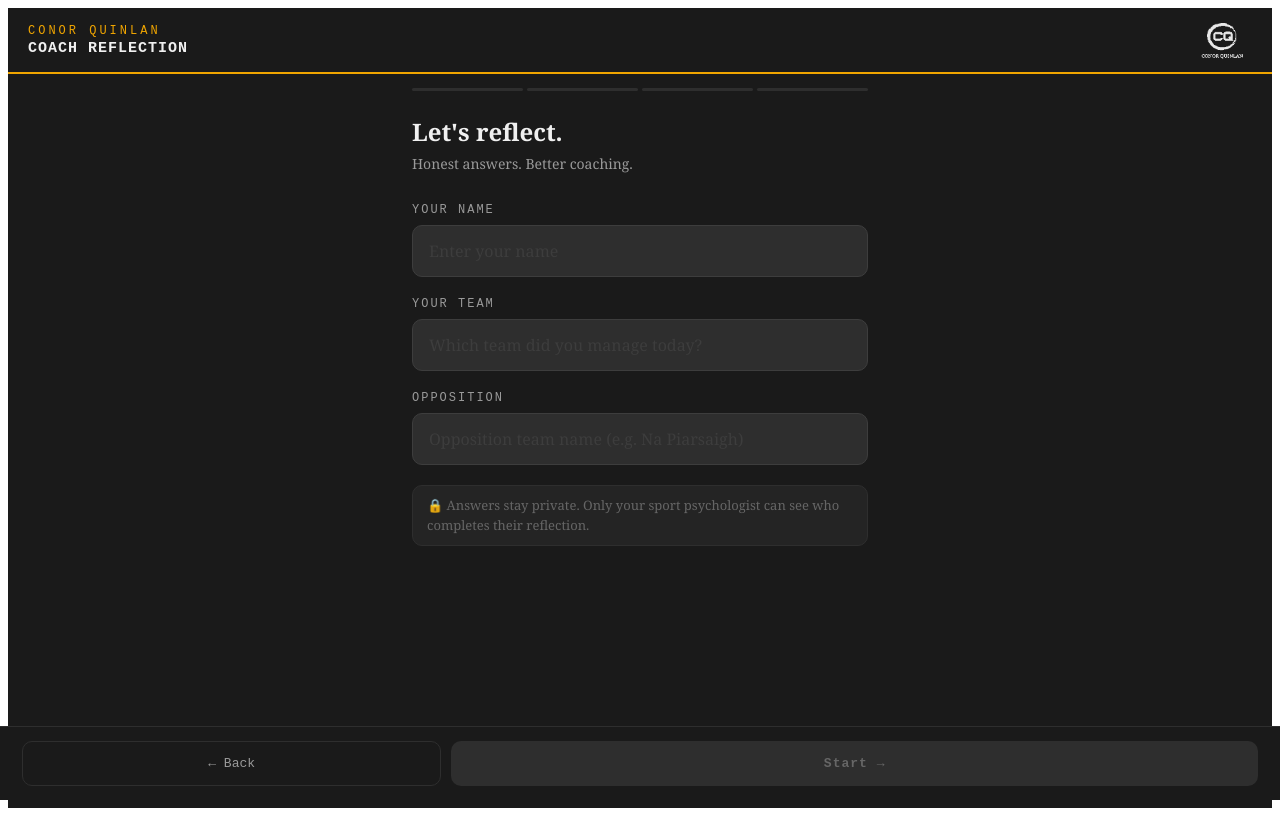
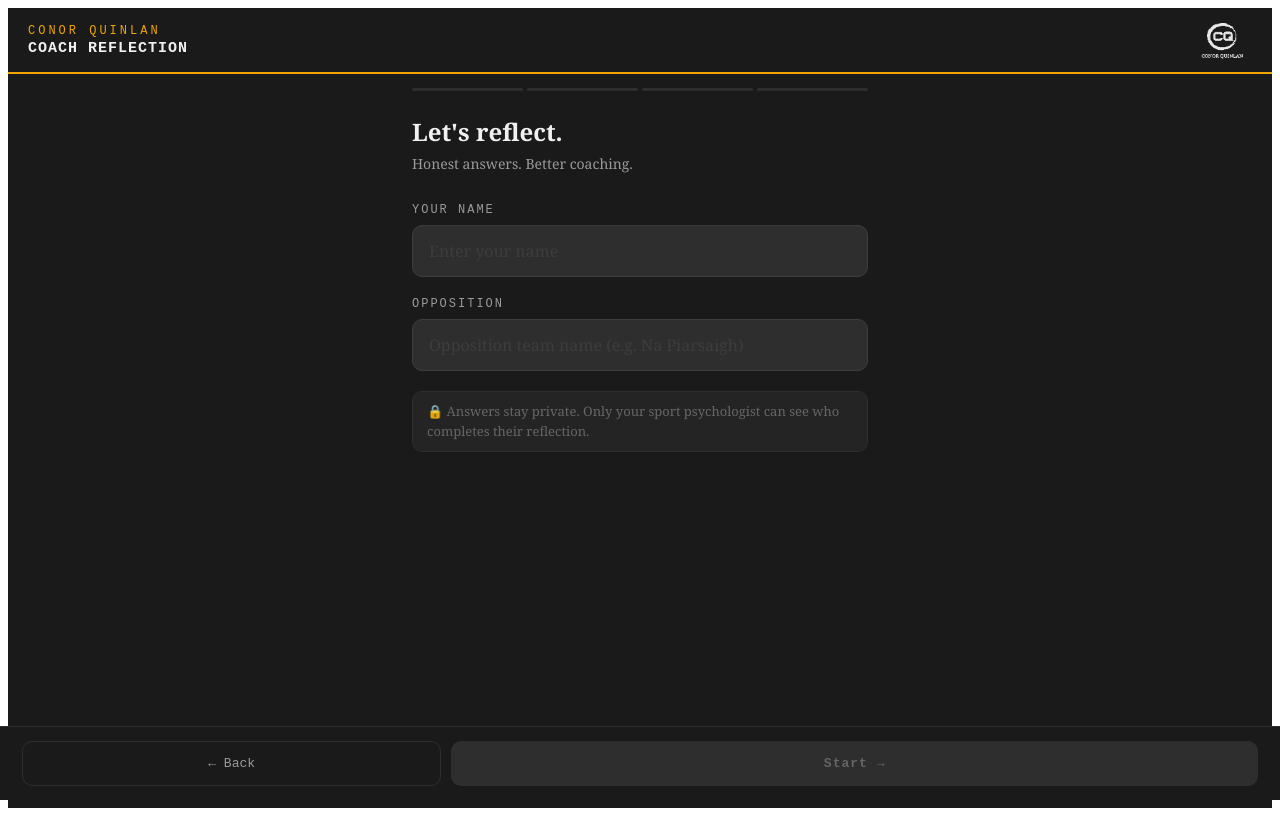
Before and after one commit to Quinlan85/coach-reflect-2026, a Next.js app: page / in a window 1280 px wide. Both pictures are taken after a click on the button "START REFLECTION →". Built offline with nearby package versions, Linux system fonts and the light colour scheme.

Commit message:
Remove YOUR TEAM field from coach reflection form
Co-Authored-By: Claude Sonnet 4.6 <noreply@anthropic.com>

```diff
--- a/app/page.jsx
+++ b/app/page.jsx
@@ -270,7 +270,7 @@ function HistoryView({ reviews, onBack, onDelete }) {
 export default function App() {
   const [screen, setScreen] = useState("home");
   const [step, setStep] = useState(0);
-  const [info, setInfo] = useState({ name: "", opposition: "", team: "" });
+  const [info, setInfo] = useState({ name: "", opposition: "" });
   const [ratings, setRatings] = useState({});
   const [wentWell, setWentWell] = useState([]);
   const [development, setDevelopment] = useState([]);
@@ -284,7 +284,7 @@ export default function App() {
   const goStep = (n) => { setAnimDir(n > step ? 1 : -1); setStep(n); };
 
   const canProceed = () => {
-    if (step === 0) return info.name.trim() && info.opposition.trim() && info.team.trim();
+    if (step === 0) return info.name.trim() && info.opposition.trim();
     if (step === 1) return RATINGS.every(r => (ratings[r.key] || 0) > 0);
     if (step === 2) return wentWell.length > 0;
     if (step === 3) return development.length > 0;
@@ -295,7 +295,7 @@ export default function App() {
   const handleNext = () => {
     if (step === 4) {
       const date = new Date().toLocaleDateString("en-IE", { day: "numeric", month: "short", year: "numeric" });
-      const review = { name: info.name, opposition: info.opposition, team: info.team, date, ratings, went_well: wentWell, development, action };
+      const review = { name: info.name, opposition: info.opposition, date, ratings, went_well: wentWell, development, action };
       saveReview(review);
       setReviews(loadReviews());
       setSavedName(info.name);
@@ -311,7 +311,7 @@ export default function App() {
 
   const startNew = () => {
     setStep(0);
-    setInfo({ name: savedName, opposition: "", team: "" });
+    setInfo({ name: savedName, opposition: "" });
     setRatings({}); setWentWell([]); setDevelopment([]);
     setAction({ keep_doing: "", will_change: "", how_when: "" });
     setScreen("review");
@@ -360,7 +360,7 @@ export default function App() {
               <div key={i} style={{ background:"#242424", borderRadius:10, padding:"12px 14px", marginBottom:8, display:"flex", justifyContent:"space-between", alignItems:"center" }}>
                 <div>
                   <div style={{ color:"#F0F0F0", fontSize:13, fontFamily:"Georgia, serif" }}>vs {rev.opposition}</div>
-                  <div style={{ color:"#666666", fontSize:11, fontFamily:"'Courier New', monospace", marginTop:2 }}>{rev.team} · {rev.date}</div>
+                  <div style={{ color:"#666666", fontSize:11, fontFamily:"'Courier New', monospace", marginTop:2 }}>{rev.date}</div>
                 </div>
                 <div style={{ display:"flex", gap:6 }}>
                   {RATINGS.slice(0,3).map(r => { const v=rev.ratings[r.key]||0; const col=v>=8?"#F0A500":v>=5?"#F4C542":"#E74C3C"; return <div key={r.key} style={{textAlign:"center"}}><div style={{color:col,fontFamily:"'Courier New',monospace",fontWeight:"bold",fontSize:15}}>{v}</div><div style={{color:"#666666",fontSize:8,fontFamily:"'Courier New',monospace"}}>{r.key.slice(0,3).toUpperCase()}</div></div>; })}
@@ -398,7 +398,7 @@ export default function App() {
             <div>
               <div style={{ color:"#F0F0F0", fontFamily:"Georgia, serif", fontWeight:"bold", fontSize:24, marginBottom:6 }}>Let's reflect.</div>
               <div style={{ color:"#9A9A9A", fontSize:14, marginBottom:30, fontFamily:"Georgia, serif" }}>Honest answers. Better coaching.</div>
-              {[{key:"name",label:"YOUR NAME",placeholder:"Enter your name"},{key:"team",label:"YOUR TEAM",placeholder:"Which team did you manage today?"},{key:"opposition",label:"OPPOSITION",placeholder:"Opposition team name (e.g. Na Piarsaigh)"}].map(f => (
+              {[{key:"name",label:"YOUR NAME",placeholder:"Enter your name"},{key:"opposition",label:"OPPOSITION",placeholder:"Opposition team name (e.g. Na Piarsaigh)"}].map(f => (
                 <div key={f.key} style={{ marginBottom:20 }}>
                   <div style={{ color:"#9A9A9A", fontSize:12, fontFamily:"'Courier New', monospace", letterSpacing:2, marginBottom:8 }}>{f.label}</div>
                   <input value={info[f.key]} onChange={e=>setInfo(p=>({...p,[f.key]:e.target.value}))} placeholder={f.placeholder}
```
